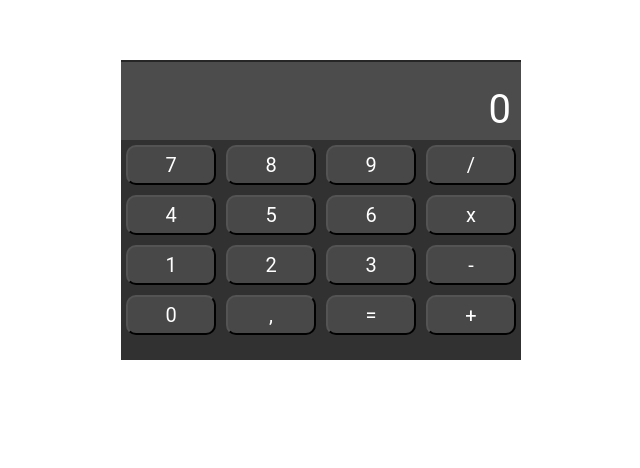
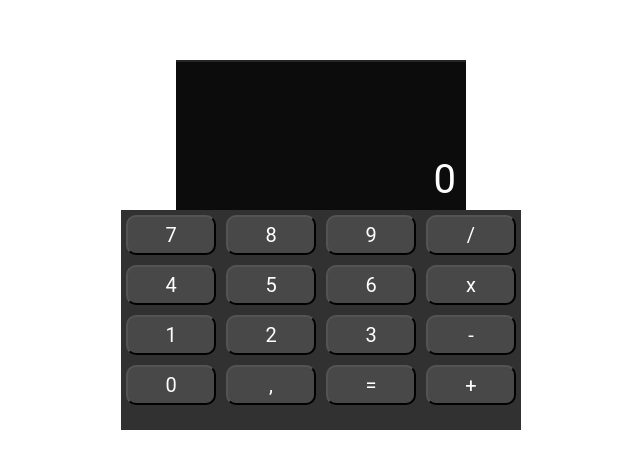
Before and after one commit to igormotta92/gta-desafio-react, a React (Create React App) app: page / in a window 1280 px wide. Shown: the part 240-708 px from the top of the page, without its empty margins (319-959 px from the left). Built offline with nearby package versions, Linux system fonts and the light colour scheme.

Commit message:
Update-Interface

```diff
--- a/src/components/Screen/styles.css
+++ b/src/components/Screen/styles.css
@@ -1,7 +1,7 @@
 .screen {
-  width: 400px;
-  height: 80px;
-  background-color: #4c4c4c;
+  width: 290px;
+  height: 150px;
+  background-color: #0c0c0c;
   display: flex;
   color: #FFF;
   align-items: flex-end;
```
Also changed, not shown: 1 other file (tests, documents, lock files or other folders).
